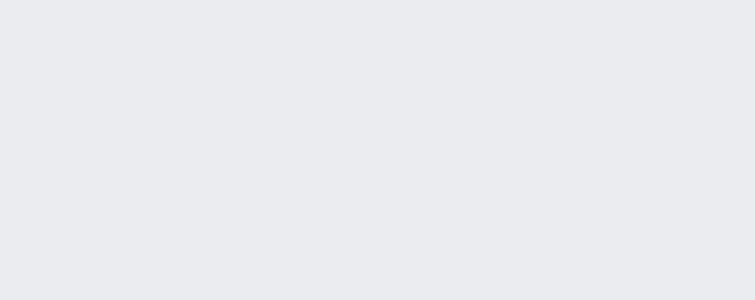
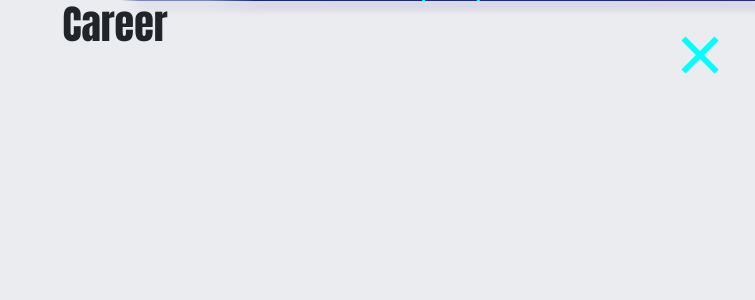
Before and after one commit to MeftunH/portfolio-v1, a React (Create React App) app: page /career in a window 1280 px wide. Shown: the top 300 px of the page, without its empty margins (525-1280 px from the left). Built offline with nearby package versions, Linux system fonts and the light colour scheme; a web font is replaced by a local one.

Commit message:
change projects section to career

```diff
--- a/src/App.js
+++ b/src/App.js
@@ -1,7 +1,7 @@
 import logo from './logo.svg';
 import './App.css';
 import {Route, BrowserRouter} from 'react-router-dom';
-import Projects from './pages/Projects';
+import Career from './pages/Career';
 import Courses from './pages/Courses';
 import Home from './pages/Home';
 import Contact from './pages/Contact';
@@ -14,7 +14,7 @@ function App() {
     <div className="App">
      <BrowserRouter>
      <Route path='/' exact component={Home}/>
-     <Route path='/projects' exact component={Projects}/>
+     <Route path='/career' exact component={Career}/>
      <Route path='/courses' exact component={Courses}/>
      <Route path='/contact' exact component={Contact}/>
      </BrowserRouter>
--- a/src/components/Header.js
+++ b/src/components/Header.js
@@ -20,7 +20,7 @@ function Header() {
       )}
       <ul className={`${showHeader ? 'show-header' : 'hide-header'} n-box`}>
       <li className={`${path==='/' && 'active'}`}><Link to='/'>Home</Link></li>
-      <li className={`${path==='/projects' && 'active'}`}><Link to='/projects'>Projects</Link></li>
+      <li className={`${path==='/career' && 'active'}`}><Link to='/career'>Career</Link></li>
       <li className={`${path==='/courses' && 'active'}`}><Link to='/courses'>Courses</Link></li>
       <li className={`${path==='/contact' && 'active'}`}><Link to='/contact'>Contact</Link></li>
       </ul>
--- a/src/pages/Projects.js
+++ b/src/pages/Career.js
@@ -1,13 +1,13 @@
 import React from 'react'
 import Header from '../components/Header'
 
-function Projects() {
+function Career() {
   return (
     <div>
     <Header></Header>
-    <h1>Projects</h1>
+    <h1>Career</h1>
     </div>
   )
 }
 
-export default Projects
+export default Career
```
